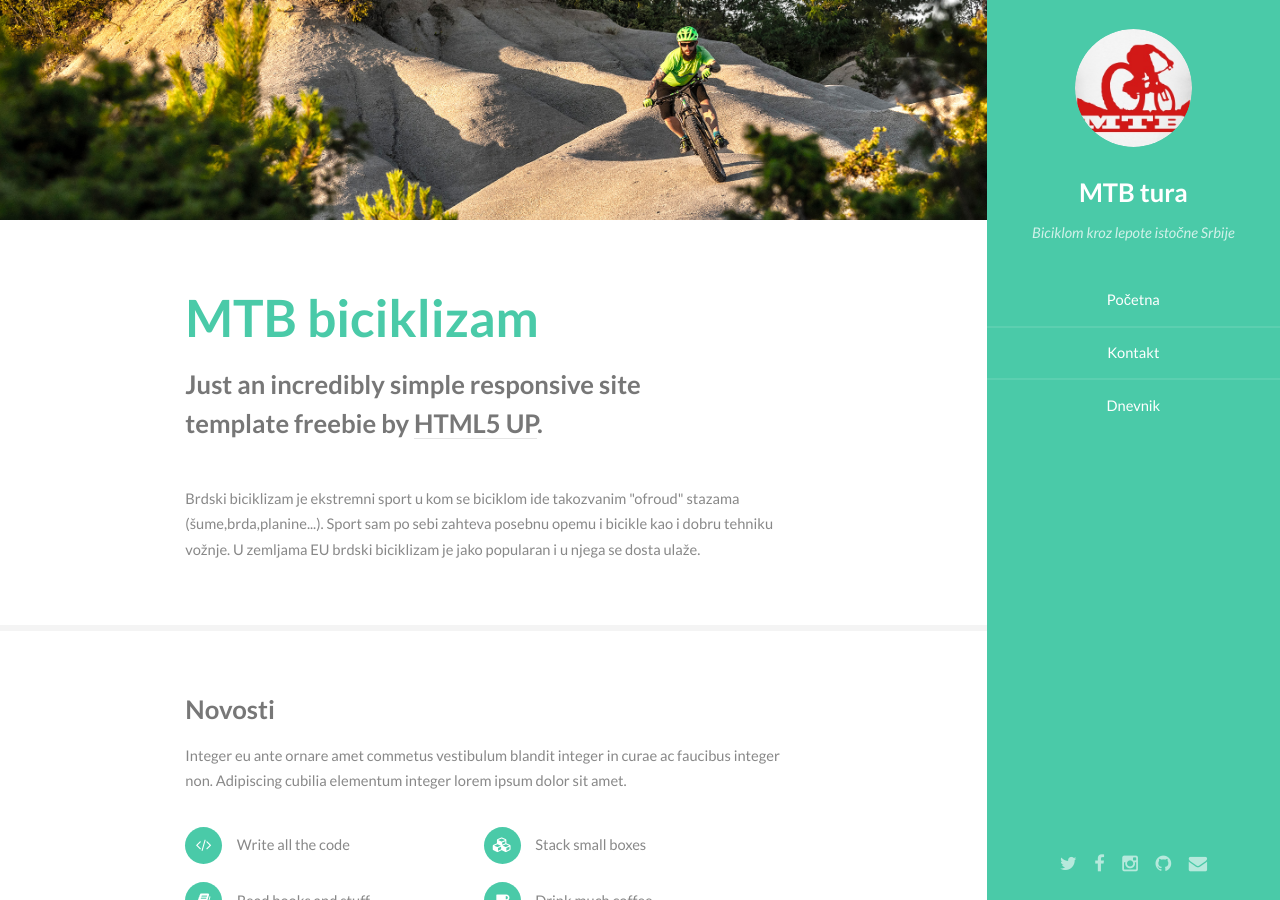
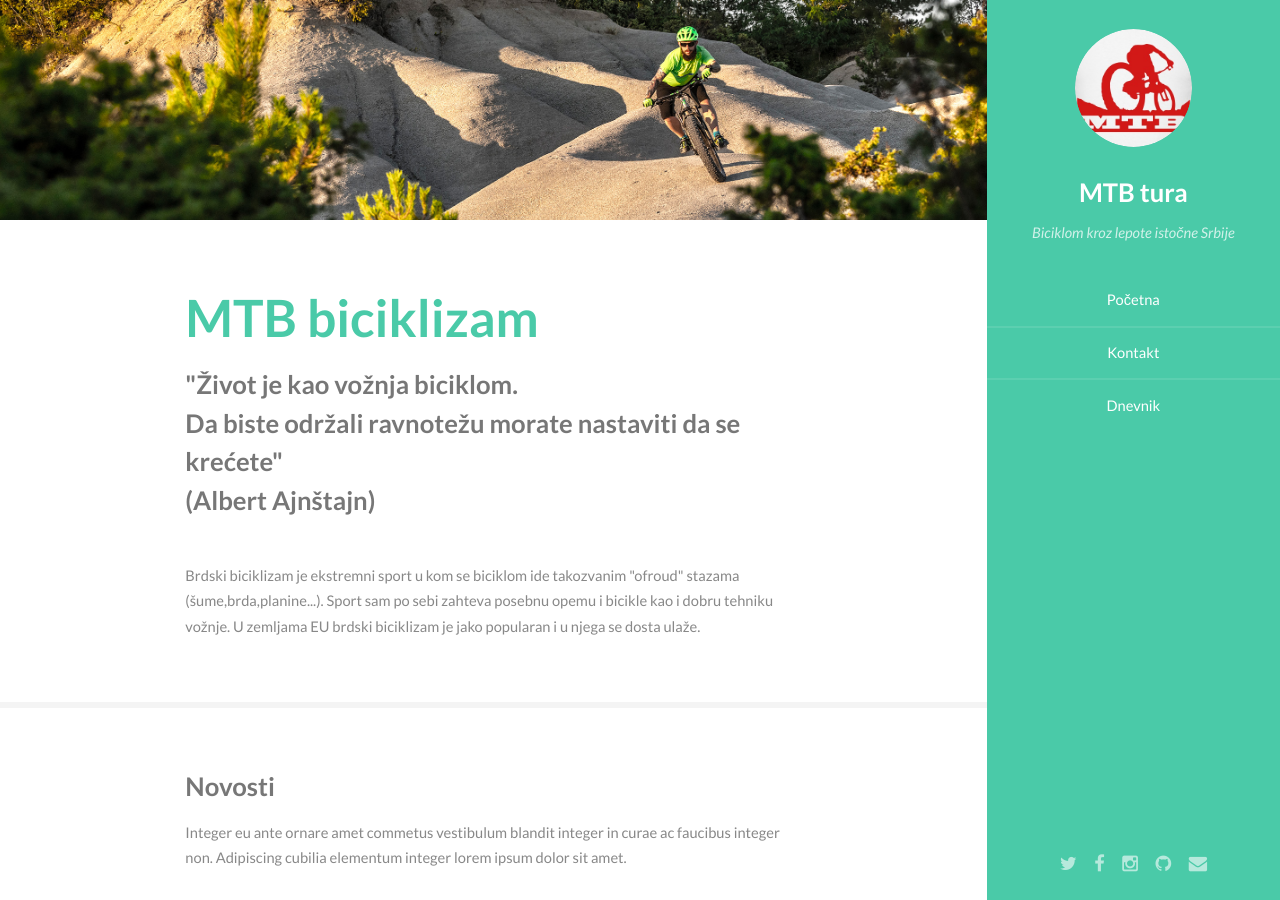
Before and after one commit to lukalakers/lukalakers.github.io, a Jekyll site: the page built from index.html, in a window 1280 px wide and 900 px high. Built offline with Jekyll 4.4.1, drawn with Linux system fonts in a browser that asks for light colours.

Commit message:
dodavanje citata

```diff
--- a/index.html
+++ b/index.html
@@ -9,8 +9,9 @@ layout: default
         <div class="container">
             <header class="major">
                 <h2>MTB biciklizam</h2>
-                <p>Just an incredibly simple responsive site<br />
-                template freebie by <a href="http://html5up.net">HTML5 UP</a>.</p>
+                <p>"Život je kao vožnja biciklom.<br />
+                Da biste održali ravnotežu morate nastaviti da se krećete"<br />
+              (Albert Ajnštajn)</p>
             </header>
             <p>Brdski biciklizam je ekstremni sport u kom se biciklom ide takozvanim "ofroud" stazama (šume,brda,planine...). Sport sam po sebi zahteva posebnu opemu i bicikle kao i dobru tehniku vožnje. U zemljama EU brdski biciklizam je jako popularan i u njega se dosta ulaže.</p>
         </div>
```
